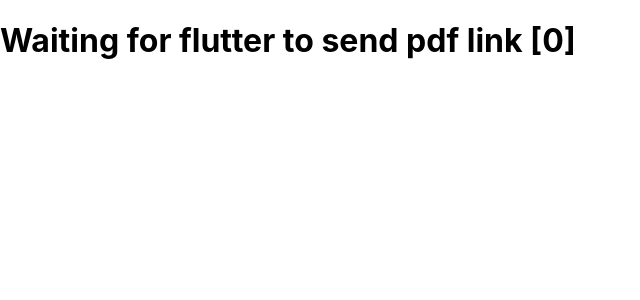
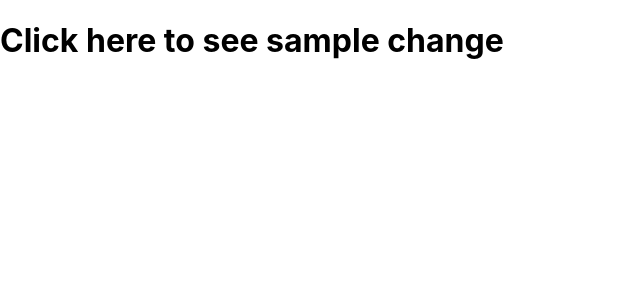
Before and after one commit to subeg7/React-in-Flutter-Webview, a React (Create React App) app in the folder react_app/: page / in a window 1280 px wide. Shown: the top 300 px of the page, without its empty margins (0-640 px from the left). Built offline with nearby package versions, Linux system fonts and the light colour scheme.

Commit message:
[React App] show file name render link

```diff
--- a/react_app/package.json
+++ b/react_app/package.json
@@ -7,6 +7,7 @@
     "@testing-library/jest-dom": "^5.11.4",
     "@testing-library/react": "^11.1.0",
     "@testing-library/user-event": "^12.1.10",
+    "pdf-viewer-reactjs": "^2.2.2",
     "react": "^17.0.1",
     "react-dom": "^17.0.1",
     "react-scripts": "4.0.2",
--- a/react_app/src/App.js
+++ b/react_app/src/App.js
@@ -7,7 +7,7 @@
 
   constructor(props) {
     super(props);
-    this.state = { isPdfUrlRecieved: false, pdfUrl: "", count: 0 };
+    this.state = { isPdfUrlRecieved: false, fileLink: "", count: 0, fileName: "" };
   }
 
 
@@ -16,34 +16,38 @@
     window.addEventListener("flutterInAppWebViewPlatformReady", function (event) {
       console.log("flutter is connected");
       window.flutter_inappwebview.callHandler('pdfUrlGetHandler', "test")
-        .then((result) => {
-          console.log("setting url as " + result);
-          setUrl(result);
+        .then((fileDetailsJson) => {
+          console.log("setting url as " + fileDetailsJson.link);
+          this.setData(fileDetailsJson.name, fileDetailsJson.link);
           console.log("set state has been performed");
         });
     });
   }
 
-  setUrl = (result) => {
-    console.log("inside setUrl method in javascript");
-    this.setState({ isPdfUrlRecieved: true, pdfUrl: result });
+  setData = (name, link) => {
+    console.log("inside setData method in javascript");
+    this.setState({ isPdfUrlRecieved: true, fileLink: link, fileName: name });
   }
 
   render() {
     return (
       this.state.isPdfUrlRecieved ?
+        <div>
+          <h1>File Name : {this.state.fileName}</h1>
           <PDFViewer
             document={{
               // url: 'https://arxiv.org/pdf/quant-ph/0410100.pdf',
               // url: 'http://www.africau.edu/images/default/sample.pdf'
               // url: 'https://cors-anywhere.herokuapp.com/http://www.africau.edu/images/default/sample.pdf'
               // url: 'https://cors-anywhere.herokuapp.com/https://www.adobe.com/support/products/enterprise/knowledgecenter/media/c4611_sample_explain.pdf',
-            url: this.state.pdfUrl,
+              url: this.state.fileLink,
             }}
           />
-        : <div onClick={() => this.setUrl('https://cors-anywhere.herokuapp.com/http://www.africau.edu/images/default/sample.pdf')}>
-          <h1>Waiting for flutter to send pdf link [{this.state.count}]</h1>
         </div>
+
+        : <div onClick={() => this.setData("African PDF", 'https://cors-anywhere.herokuapp.com/http://www.africau.edu/images/default/sample.pdf')}>
+          < h1 > Click here to see sample change </h1 >
+        </div >
     )
   }
 }
```
Also changed, not shown: 1 other file (tests, documents, lock files or other folders). Lines whose indentation alone changed are shown as unchanged.
